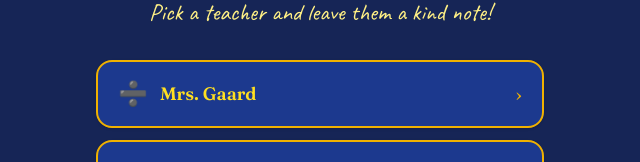
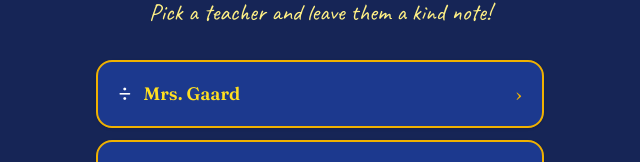
Before and after one commit to sunenihs/compliment-jar-web, a Next.js app: page / in a window 1280 px wide. Shown: the part 168-330 px from the top of the page, without its empty margins (320-960 px from the left). Built offline with nearby package versions, Linux system fonts and the light colour scheme; a web font is replaced by a local one.

Commit message:
Make Mrs. Gaard division symbol white

```diff
--- a/app/page.js
+++ b/app/page.js
@@ -12,7 +12,7 @@ export default function Home() {
         {TEACHERS.map(teacher => (
           <Link key={teacher.id} href={`/write/${teacher.id}`}>
             <div className="bg-blue-900 border-2 border-yellow-500 rounded-2xl px-5 py-4 flex items-center gap-3 shadow-sm hover:shadow-lg hover:bg-blue-800 hover:border-yellow-300 transition cursor-pointer">
-              <span className="text-2xl">{teacher.emoji}</span>
+              <span className={`text-2xl ${teacher.emojiClass || ''}`}>{teacher.emoji}</span>
               <span className="flex-1 text-lg font-semibold text-yellow-300">{teacher.name}</span>
               <span className="text-yellow-500 text-xl">›</span>
             </div>
--- a/app/teacher/jar/[teacherId]/page.js
+++ b/app/teacher/jar/[teacherId]/page.js
@@ -61,7 +61,7 @@ export default function TeacherJarPage() {
 
   return (
     <main className="min-h-screen bg-blue-950 flex flex-col items-center px-4 py-10">
-      <div className="text-5xl mb-2">{teacher.emoji}</div>
+      <div className={`text-5xl mb-2 ${teacher.emojiClass || ''}`}>{teacher.emoji}</div>
       <h1 className="font-rozha text-4xl text-yellow-400 mb-1">{teacher.name}</h1>
       <p className="font-caveat text-xl text-yellow-300 mb-6">
         {unread > 0 ? `${unread} unread note${unread > 1 ? 's' : ''}!` : 'All caught up!'}
--- a/app/teacher/page.js
+++ b/app/teacher/page.js
@@ -63,7 +63,7 @@ export default function TeacherPage() {
         {TEACHERS.map(teacher => (
           <Link key={teacher.id} href={`/teacher/jar/${teacher.id}`}>
             <div className="bg-blue-900 border-2 border-yellow-500 rounded-2xl px-5 py-4 flex items-center gap-3 shadow-sm hover:bg-blue-800 hover:border-yellow-300 transition cursor-pointer">
-              <span className="text-2xl">{teacher.emoji}</span>
+              <span className={`text-2xl ${teacher.emojiClass || ''}`}>{teacher.emoji}</span>
               <span className="flex-1 text-lg font-semibold text-yellow-300">{teacher.name}</span>
               <span className="text-yellow-500 text-xl">›</span>
             </div>
--- a/app/write/[teacherId]/page.js
+++ b/app/write/[teacherId]/page.js
@@ -49,7 +49,7 @@ export default function WritePage() {
   if (sent) {
     return (
       <main className="min-h-screen bg-blue-950 flex flex-col items-center justify-center px-4 text-center">
-        <div className="text-7xl mb-4">{teacher.emoji}</div>
+        <div className={`text-7xl mb-4 ${teacher.emojiClass || ''}`}>{teacher.emoji}</div>
         <h2 className="font-rozha text-4xl text-yellow-400 mb-2">Note sent!</h2>
         <p className="font-caveat text-2xl text-yellow-200 mb-8">{teacher.name} will love reading this 💛</p>
         <Link href="/" className="bg-yellow-400 hover:bg-yellow-300 text-blue-950 font-bold px-6 py-3 rounded-full transition">
@@ -61,7 +61,7 @@ export default function WritePage() {
 
   return (
     <main className="min-h-screen bg-blue-950 flex flex-col items-center px-4 py-10">
-      <div className="text-5xl mb-2">{teacher.emoji}</div>
+      <div className={`text-5xl mb-2 ${teacher.emojiClass || ''}`}>{teacher.emoji}</div>
       <h1 className="font-rozha text-4xl text-yellow-400 mb-1">Write a note for</h1>
       <p className="font-caveat text-2xl text-yellow-200 italic mb-6">{teacher.name}</p>
 
--- a/lib/teachers.js
+++ b/lib/teachers.js
@@ -1,5 +1,5 @@
 export const TEACHERS = [
-  { id: 'mrs-gaard',    name: 'Mrs. Gaard',    emoji: '➗' },
+  { id: 'mrs-gaard',    name: 'Mrs. Gaard',    emoji: '÷', emojiClass: 'text-white font-bold' },
   { id: 'mrs-hoehn',   name: 'Mrs. Hoehn',    emoji: '📖' },
   { id: 'mr-sticht',   name: 'Mr. Sticht',    emoji: '✏️' },
   { id: 'ms-vogel',    name: 'Ms. Vogel',     emoji: '🌍' },
```
